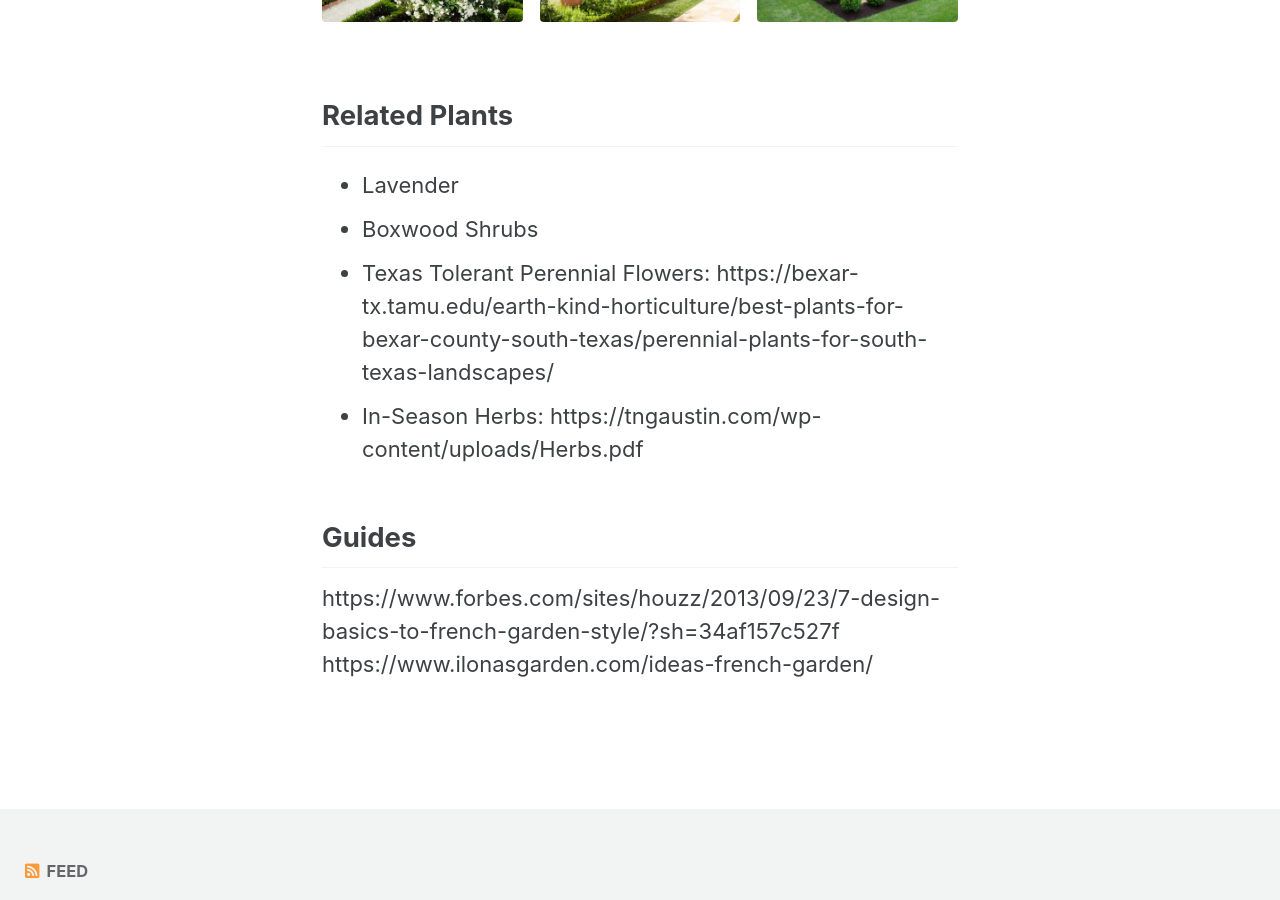
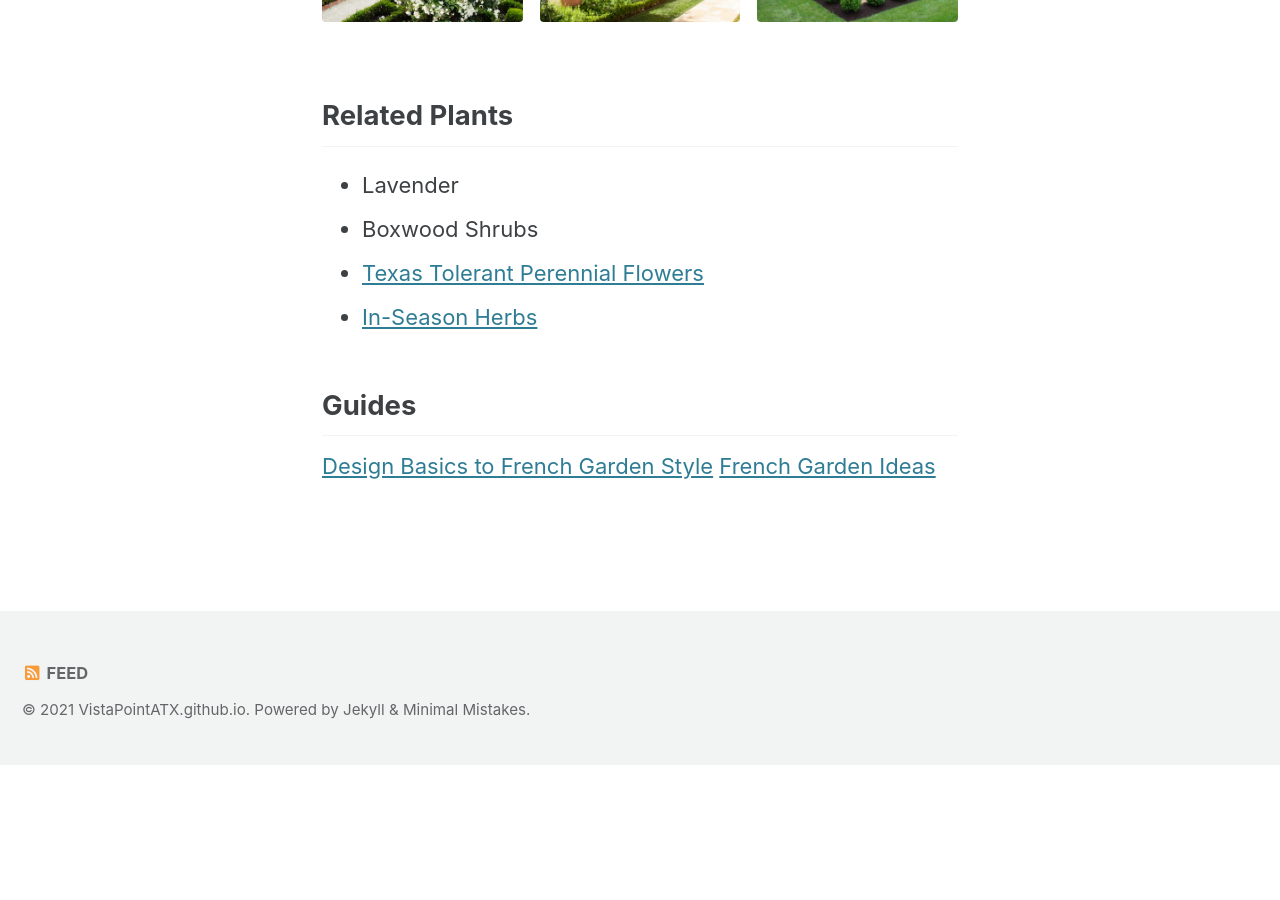
Before and after one commit to VistaPointATX/VistaPointATX.github.io, a Jekyll site: the page built from frenchgarden.md, in a window 1280 px wide and 900 px high, scrolled down 1044 px. Built offline with Jekyll 4.4.1, drawn with Linux system fonts in a browser that asks for light colours; cached includes are drawn as plain includes; after the commit the page ends 1809 px from its top, so only the background shows below that; part of the change alters nothing that is shown.

Commit message:
Update frenchgarden.md

```diff
--- a/frenchgarden.md
+++ b/frenchgarden.md
@@ -19,9 +19,9 @@ The gardens were designed to represent harmony and order, the ideals of the Rena
 ## Related Plants
 - Lavender
 - Boxwood Shrubs
-- Texas Tolerant Perennial Flowers: https://bexar-tx.tamu.edu/earth-kind-horticulture/best-plants-for-bexar-county-south-texas/perennial-plants-for-south-texas-landscapes/
-- In-Season Herbs: https://tngaustin.com/wp-content/uploads/Herbs.pdf
+- [Texas Tolerant Perennial Flowers](https://bexar-tx.tamu.edu/earth-kind-horticulture/best-plants-for-bexar-county-south-texas/perennial-plants-for-south-texas-landscapes/)
+- [In-Season Herbs](https://tngaustin.com/wp-content/uploads/Herbs.pdf)
 
 ## Guides
-https://www.forbes.com/sites/houzz/2013/09/23/7-design-basics-to-french-garden-style/?sh=34af157c527f
-https://www.ilonasgarden.com/ideas-french-garden/
+[Design Basics to French Garden Style](https://www.forbes.com/sites/houzz/2013/09/23/7-design-basics-to-french-garden-style/?sh=34af157c527f)
+[French Garden Ideas](https://www.ilonasgarden.com/ideas-french-garden/)
```
